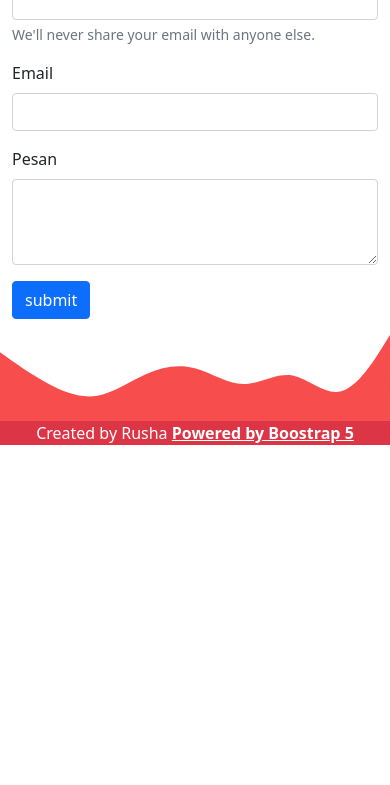
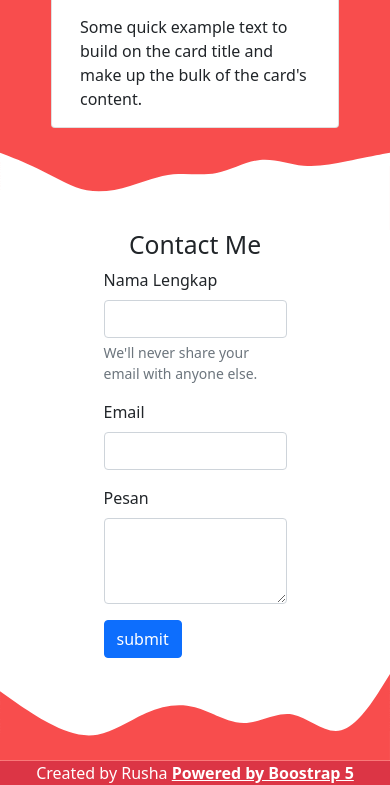
Before and after one commit to Rushema/Webdevlopment, a CodeIgniter app: page /database/ in a window 390 px wide. Shown: the part 2334-3119 px from the top of the page. Before the commit the page ends 2779 px from the top, so only its background shows below. Run offline with CodeIgniter, Linux system fonts and the light colour scheme.

Commit message:
update link image

```diff
--- a/application/views/Home.php
+++ b/application/views/Home.php
@@ -39,7 +39,7 @@
 
     <!-- Jumbotron -->
     <section class="jumbotron text-center mb-5">
-        <img style="object-fit: cover; width: 200px; height: 200px" src="https://media.discordapp.net/attachments/1072498514225012786/1072512023021223976/IMG_20220812_161904.jpg?width=503&height=671" alt="Paimon" class="rounded-circle img-cover rounded-circle border border-primary" />
+        <img style="object-fit: cover; width: 200px; height: 200px;" class="rounded-circle" src="<?= base_url() ?>assets/img/4.jpg" />
         <h1 class="display-4">Hello, my name is Mahesha S.K</h1>
         <p class="lead">Webmaster | Programmer</p>
         <!-- <svg xmlns="http://www.w3.org/2000/svg" viewBox="0 0 1440 320">
@@ -62,7 +62,7 @@
                     </p>
                 </div>
                 <div class="col-md-4">
-                    <img style="width: 240px; height: 360px; object-fit: cover; border-radius: 20px" src="https://media.discordapp.net/attachments/1072498514225012786/1072516444828475402/FB_IMG_1668829365663.jpg?width=610&height=671" alt="">
+                    <img style="width: 240px; height: 240px; object-fit: cover; border-radius: 20px" src="<?= base_url() ?>assets/img/1.jpg" alt="">
                 </div>
             </div>
         </div>
@@ -83,8 +83,16 @@
             </div>
             <div class="row justify-content-center">
                 <div class="row col-md mb-3 justify-content-center">
-                    <div class="card" style="width: 18rem">
-                        <img src="https://encrypted-tbn0.gstatic.com/images?q=tbn:ANd9GcQWfntIO6vdSMYI05AxsZfwbvJ4twz0fmwl1g&usqp=CAU" class="card-img-top" alt="Status 1" />
+                    <div class="bg-white p-2" style="border-radius: 20px">
+                        <img class="w-100" style="border-radius: 20px" src="https://encrypted-tbn0.gstatic.com/images?q=tbn:ANd9GcQWfntIO6vdSMYI05AxsZfwbvJ4twz0fmwl1g&usqp=CAU" class="card-img-top" alt="Status 1" />
+                        <div class="card-body">
+                            <p class="card-text">Some quick example text to build on the card title and make up the bulk of the card's content.</p>
+                        </div>
+                    </div>
+                </div>
+                <div class="row col-md mb-3 justify-content-center">
+                    <div class="bg-white p-2" style="border-radius: 20px">
+                        <img class="w-100" style="border-radius: 20px" src="https://encrypted-tbn0.gstatic.com/images?q=tbn:ANd9GcQWfntIO6vdSMYI05AxsZfwbvJ4twz0fmwl1g&usqp=CAU" class="card-img-top" alt="Status 1" />
                         <div class="card-body">
                             <p class="card-text">Some quick example text to build on the card title and make up the bulk of the card's content.</p>
                         </div>
@@ -118,13 +126,8 @@
     <!-- Contact -->
     <section id="contact">
         <div class="container">
-            <div class="row text-center mb-3">
-                <div class="col-md-8">
-                    <h2>Contact Me</h2>
-                </div>
-            </div>
-            <div class="row justify-content-center">
-                <div class="col-md-6">
+            <div class="col-6 m-auto">
+                <h2 class="text-center">Contact Me</h2>
                 <form>
                     <div class="mb-3">
                         <label for="Name" class="form-label">Nama Lengkap</label>
@@ -143,7 +146,6 @@
                 </form>
             </div>
         </div>
-        </div>
         <svg xmlns="http://www.w3.org/2000/svg" viewBox="0 0 1440 320">
             <path fill="#f84d4d" fill-opacity="1" d="M0,64L30,85.3C60,107,120,149,180,181.3C240,213,300,235,360,224C420,213,480,171,540,144C600,117,660,107,720,122.7C780,139,840,181,900,181.3C960,181,1020,139,1080,149.3C1140,160,1200,224,1260,208C1320,192,1380,96,1410,48L1440,0L1440,320L1410,320C1380,320,1320,320,1260,320C1200,320,1140,320,1080,320C1020,320,960,320,900,320C840,320,780,320,720,320C660,320,600,320,540,320C480,320,420,320,360,320C300,320,240,320,180,320C120,320,60,320,30,320L0,320Z"></path>
         </svg>
```
Lines whose indentation alone changed are shown as unchanged.
